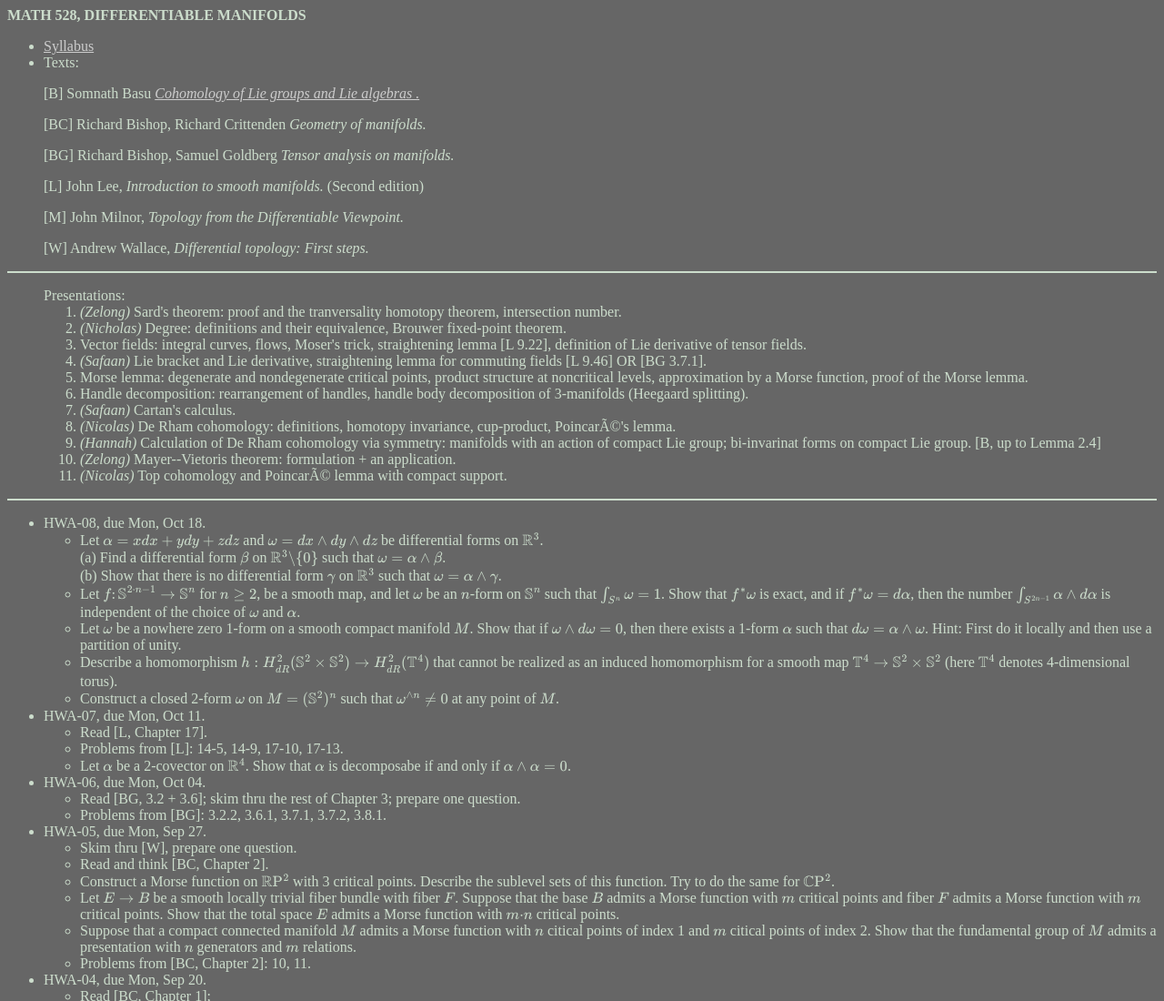
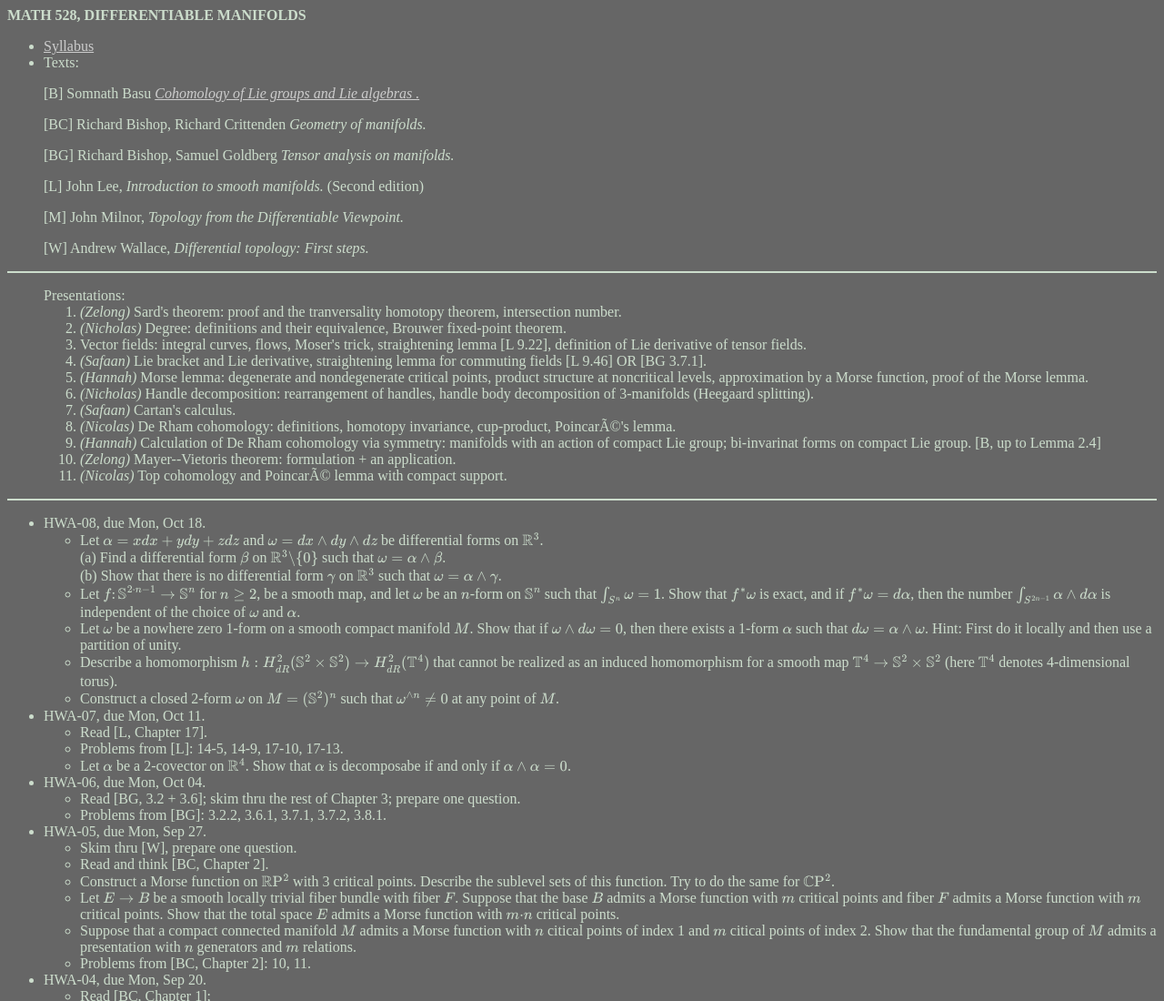
Before and after one commit to anton-petrunin/528, a plain HTML site: page index.html in a window 1280 px wide. Shown: the top 1100 px of the page at 91% size. Drawn offline with nearby package versions, Linux system fonts and the light colour scheme.

Commit message:
Hannah+Nicholas

```diff
--- a/index.html
+++ b/index.html
@@ -88,13 +88,13 @@ Vector fields: integral curves, flows, Moser's trick, straightening lemma [L 9.2
 <li> <em>(Safaan)</em>
 Lie bracket and Lie derivative, straightening lemma for commuting fields [L 9.46] OR [BG 3.7.1].
 </li>
-<li>
+<li><em>(Hannah)</em>
 Morse lemma:
 degenerate and nondegenerate critical points,
 product structure at noncritical levels,
 approximation by a Morse function, proof of the Morse lemma.
 </li>
-<li>
+<li><em>(Nicholas)</em>
 Handle decomposition: rearrangement of handles, handle body decomposition of 3-manifolds (Heegaard splitting).
 </li>
 <li> <em>(Safaan)</em>
```
